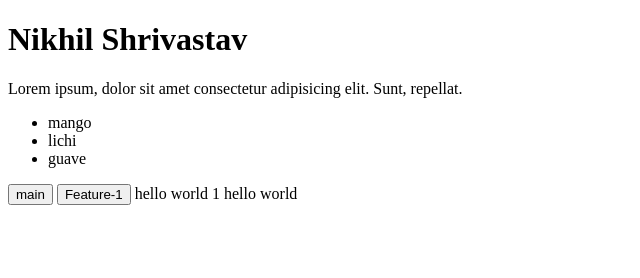
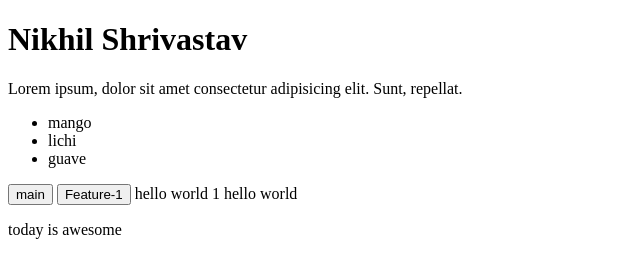
Before and after one commit to nikhilshrivastavdeveloper/branch_practice, a plain HTML site: page index.html in a window 1280 px wide. Shown: the whole page, without its empty margins (0-640 px from the left). Drawn offline with Linux system fonts and the light colour scheme.

Commit message:
hello sunday

```diff
--- a/index.html
+++ b/index.html
@@ -21,6 +21,6 @@
    <span>hello world 1</span>
 
    <span>hello world</span>
-
+   <p>today is awesome</p>
 </body>
 </html>
```
